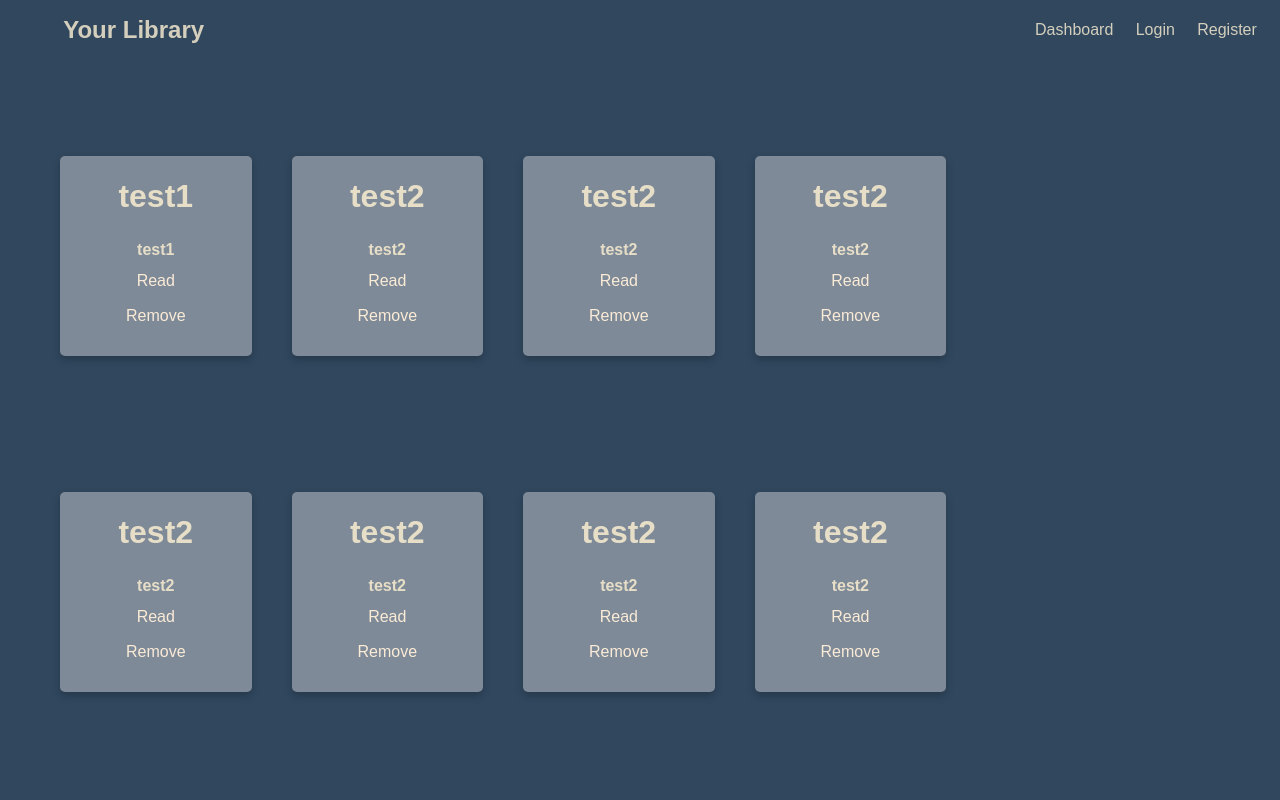
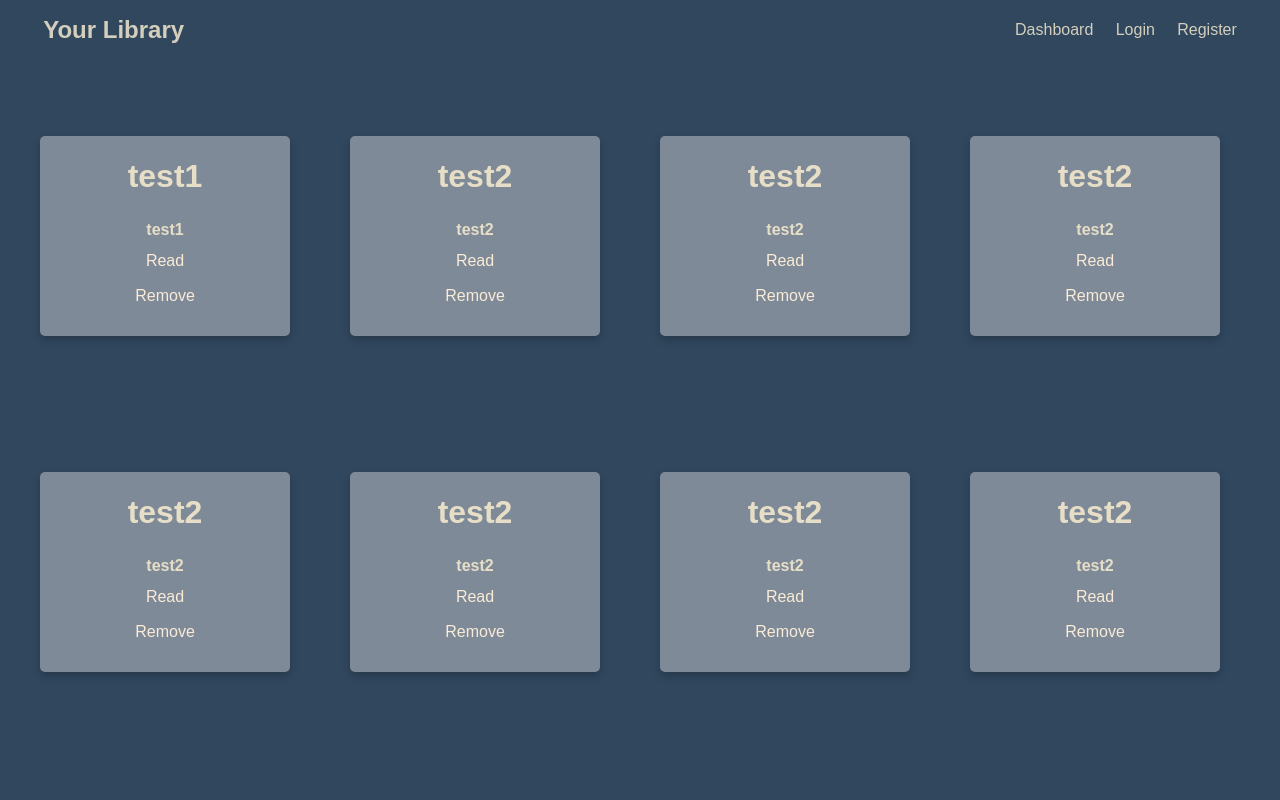
Before and after one commit to raboomar/BookLibrary, a React (Create React App) app in the folder client/: page /dashboard in a window 1280 px wide. Shown: the top 800 px of the page. Built offline with nearby package versions, Linux system fonts and the light colour scheme.

Commit message:
adjusted css for dashboard page

```diff
--- a/client/src/App.js
+++ b/client/src/App.js
@@ -13,7 +13,6 @@ function App() {
   return (
     <>
       <BrowserRouter>
-        <div className="grid-container">
         <Navbar />
         <Routes>
           <Route path="/" element={<LandingPAge />} />
@@ -21,7 +20,6 @@ function App() {
           <Route path="/register" element={<RegisterPage />} />
           <Route path="/dashboard" element={<Dashboard />} />
         </Routes>
-        </div>
       </BrowserRouter>
       <ToastContainer />
     </>
--- a/client/src/pages/dashboard/dashboard.css
+++ b/client/src/pages/dashboard/dashboard.css
@@ -1,13 +1,10 @@
 .grid-container {
     display: grid;
-    grid-template-columns: auto auto auto auto;
-
+    grid-template-columns: repeat(auto-fill,minmax(300px,1fr));
     padding: 20px;
     margin-top: 30pxx;
   }
   .grid-item {
-    /* background-color: rgba(255, 255, 255, 0.8);
-    border: 1px solid rgba(0, 0, 0, 0.8); */
     padding: 20px;
     font-size: 30px;
     text-align: center;
@@ -34,3 +31,6 @@
     width: 100%;
     padding: 5px;
 }
+.dashboard-book-btn:hover{
+    cursor: pointer;
+}
```
Lines whose indentation alone changed are shown as unchanged.
